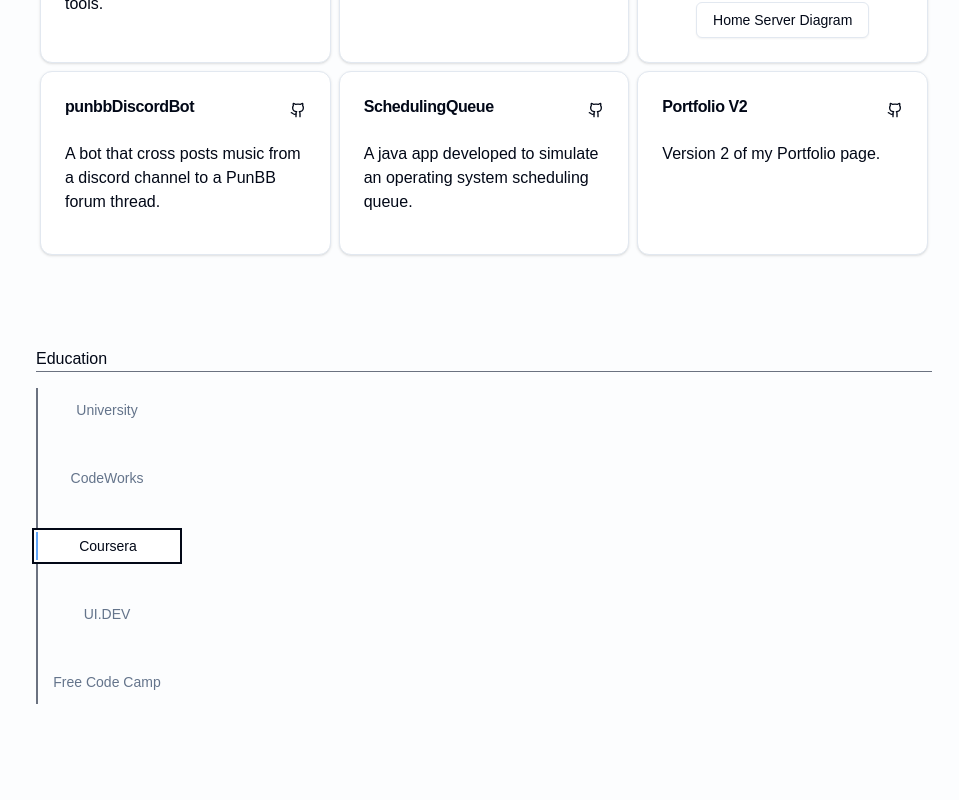
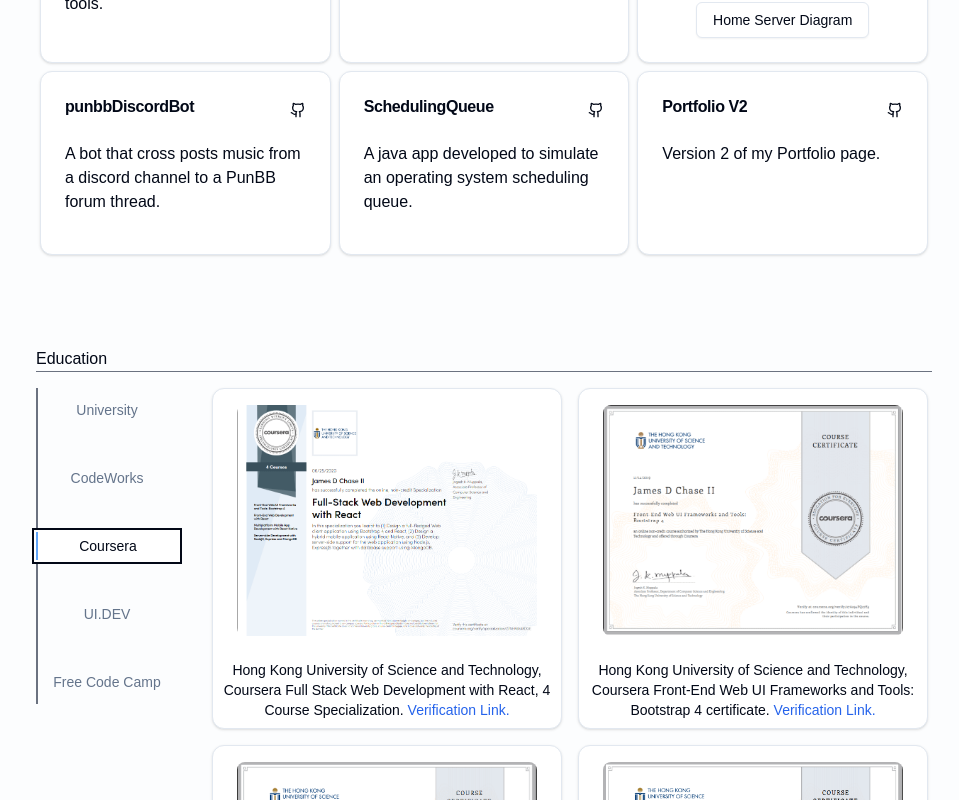
Before and after one commit to Jchase2/portfolio-v3, a Next.js app: page / in a window 1280 px wide. Both pictures are taken after a click on the tab "Coursera". Shown: the part 1739-2539 px from the top of the page, without its empty margins (156-1115 px from the left). Built offline with nearby package versions, Linux system fonts and the light colour scheme.

Commit message:
Added in the rest of the verification cards.

```diff
--- a/src/app/home/education.tsx
+++ b/src/app/home/education.tsx
@@ -3,6 +3,15 @@
 import ISC from "../../../public/isc.jpg";
 import degree from "../../../public/degree.jpg";
 import codeworks from "../../../public/codeworks.jpg";
+import HKUST_1 from "../../../public/HKUST_1.png";
+import HKUST_2 from "../../../public/HKUST_2.png";
+import HKUST_3 from "../../../public/HKUST_3.png";
+import HKUST_4 from "../../../public/HKUST_4.png";
+import HKUST_5 from "../../../public/HKUST_5.png";
+import HKUST_GO from "../../../public/go.png";
+import UIDEV from "../../../public/uidev.png";
+import fcc1 from "../../../public/fcc1.jpg";
+import fcc2 from "../../../public/fcc2.png";
 
 import { EducationCard } from "./educationCard";
 
@@ -12,7 +21,7 @@
       <h1>Education</h1>
       <Separator className="bg-gray-500" />
       <Tabs defaultValue="University" className="flex mt-4">
-        <TabsList className="flex-col h-fit bg-transparent space-y-10 p-2 mr-4 w-28 md:w-32 lg:w-40 border-l-2 border-gray-500 rounded-none">
+        <TabsList className="flex-col h-fit bg-transparent space-y-10 p-2 mr-4 w-28 md:w-32 lg:w-40 lg:min-w-40 border-l-2 border-gray-500 rounded-none">
           <TabsTrigger
             value="University"
             className="dark:data-[state=active]:text-blue-400 data-[state=active]:border-l-2 data-[state=active]:border-blue-400 -ml-[20px] w-full justify-center rounded-none text-wrap"
@@ -69,7 +78,10 @@
             }
           />
         </TabsContent>
-        <TabsContent value="CodeWorks">
+        <TabsContent
+          value="CodeWorks"
+          className="flex flex-wrap gap-4 mt-0 max-w-full"
+        >
           <EducationCard
             image={codeworks}
             imageDesc={
@@ -88,6 +100,188 @@
             }
           />
         </TabsContent>
+        <TabsContent
+          value="Coursera"
+          className="flex flex-wrap gap-4 mt-0 max-w-full"
+        >
+          <EducationCard
+            image={HKUST_1}
+            imageDesc={
+              "Hong Kong University of Science and Technology, Coursera Full Stack Web Development with React, 4 Course Specialization."
+            }
+            cardDesc={
+              <span>
+                Hong Kong University of Science and Technology, Coursera Full
+                Stack Web Development with React, 4 Course Specialization.
+                <a
+                  href="https://coursera.org/share/003db97a634a8112eb680ecef7d579cc"
+                  className="font-medium text-blue-600 dark:text-blue-400 hover:underline"
+                >
+                  {" "}
+                  Verification Link.
+                </a>{" "}
+              </span>
+            }
+          />
+          <EducationCard
+            image={HKUST_2}
+            imageDesc={
+              "Hong Kong University of Science and Technology, Coursera Front-End Web UI Frameworks and Tools: Bootstrap 4 certificate."
+            }
+            cardDesc={
+              <span>
+                Hong Kong University of Science and Technology, Coursera
+                Front-End Web UI Frameworks and Tools: Bootstrap 4 certificate.
+                <a
+                  href="https://www.coursera.org/account/accomplishments/certificate/27A294PQ27E3"
+                  className="font-medium text-blue-600 dark:text-blue-400 hover:underline"
+                >
+                  {" "}
+                  Verification Link.
+                </a>{" "}
+              </span>
+            }
+          />
+          <EducationCard
+            image={HKUST_3}
+            imageDesc={
+              "Hong Kong University of Science and Technology, Coursera Front-End Web UI Frameworks and Tools: Front End Web Development with React."
+            }
+            cardDesc={
+              <span>
+                Hong Kong University of Science and Technology, Coursera
+                Front-End Web UI Frameworks and Tools: Front End Web Development
+                with React.
+                <a
+                  href="https://www.coursera.org/account/accomplishments/certificate/6GKSXGEGFZXH"
+                  className="font-medium text-blue-600 dark:text-blue-400 hover:underline"
+                >
+                  {" "}
+                  Verification Link.
+                </a>{" "}
+              </span>
+            }
+          />
+          <EducationCard
+            image={HKUST_4}
+            imageDesc={
+              "Hong Kong University of Science and Technology, Coursera Multiplatform Mobile App Development with React Native"
+            }
+            cardDesc={
+              <span>
+                Hong Kong University of Science and Technology, Coursera
+                Multiplatform Mobile App Development with React Native
+                <a
+                  href="https://www.coursera.org/account/accomplishments/certificate/3ET7VXX64JH9"
+                  className="font-medium text-blue-600 dark:text-blue-400 hover:underline"
+                >
+                  {" "}
+                  Verification Link.
+                </a>{" "}
+              </span>
+            }
+          />
+          <EducationCard
+            image={HKUST_5}
+            imageDesc={
+              "Hong Kong University of Science and Technology, Coursera Server Side Development with NodeJS, Express, and MongoDB"
+            }
+            cardDesc={
+              <span>
+                Hong Kong University of Science and Technology, Coursera Server
+                Side Development with NodeJS, Express, and MongoDB
+                <a
+                  href="https://coursera.org/share/64a12105fdc569687e8196720e30b6bb"
+                  className="font-medium text-blue-600 dark:text-blue-400 hover:underline"
+                >
+                  {" "}
+                  Verification Link.
+                </a>{" "}
+              </span>
+            }
+          />
+          <EducationCard
+            image={HKUST_GO}
+            imageDesc={
+              "Cert for completeing Getting started with Go, from UC Urvine on Coursera"
+            }
+            cardDesc={
+              <span>
+                Cert for completeing &quot;Getting started with Go&quot;, from
+                UC Urvine on Coursera
+                <a
+                  href="https://www.coursera.org/account/accomplishments/certificate/P43KP2AT7DX9"
+                  className="font-medium text-blue-600 dark:text-blue-400 hover:underline"
+                >
+                  {" "}
+                  Verification Link.
+                </a>{" "}
+              </span>
+            }
+          />
+        </TabsContent>
+        <TabsContent
+          value="uidev"
+          className="flex flex-wrap gap-4 mt-0 max-w-full"
+        >
+          <EducationCard
+            image={UIDEV}
+            imageDesc={
+              "Cert for completeing Getting started with Go, from UC Urvine on Coursera"
+            }
+            cardDesc={
+              <span>
+                Certificate for completing the React course at
+                <a
+                  href="https://ui.dev/classic-react"
+                  className="font-medium text-blue-600 dark:text-blue-400 hover:underline"
+                >
+                  {" "}
+                  UI.DEV
+                </a>{" "}
+              </span>
+            }
+          />
+        </TabsContent>
+        <TabsContent
+          value="fcc"
+          className="flex flex-wrap gap-4 mt-0 max-w-full"
+        >
+          <EducationCard
+            image={fcc1}
+            imageDesc={
+              "Cert for completeing Getting started with Go, from UC Urvine on Coursera"
+            }
+            cardDesc={
+              <span>
+                Free Code Camp Data Structures and Algorithms certification.
+                <a
+                  href="https://www.freecodecamp.org/certification/fcc2c5f7d4d-6435-4973-a266-804a044e6aaf/javascript-algorithms-and-data-structures"
+                  className="font-medium text-blue-600 dark:text-blue-400 hover:underline"
+                >
+                  {" "}
+                  Verification Link.
+                </a>{" "}
+              </span>
+            }
+          />
+          <EducationCard
+            image={fcc2}
+            imageDesc={"Responsive Web Design Certification."}
+            cardDesc={
+              <span>
+                Responsive Web Design Certification.
+                <a
+                  href="https://www.freecodecamp.org/certification/fcc2c5f7d4d-6435-4973-a266-804a044e6aaf/responsive-web-design"
+                  className="font-medium text-blue-600 dark:text-blue-400 hover:underline"
+                >
+                  {" "}
+                  Verification Link.
+                </a>{" "}
+              </span>
+            }
+          />
+        </TabsContent>
       </Tabs>
     </div>
   );
```
